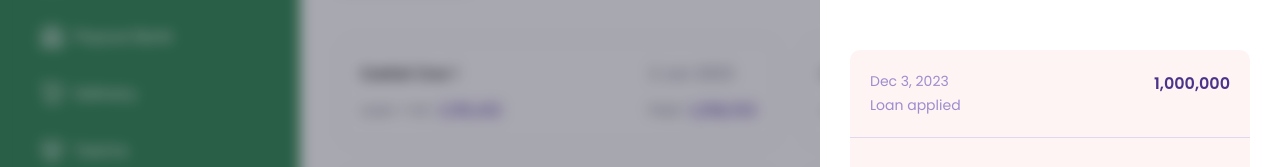
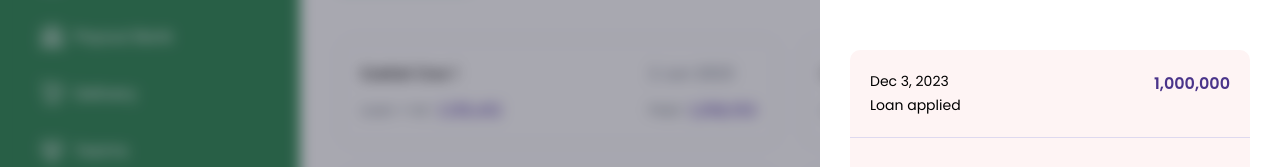
Before and after one commit to projects-for-clients/swifth, a React (Vite) app: page /dashboard/finance in a window 1280 px wide. Both pictures are taken after a click on the element 558 px from the left and 418 px from the top of the page. Shown: the part 326-493 px from the top of the page. Built offline with nearby package versions, Linux system fonts and the light colour scheme.

Commit message:
working on finance

```diff
--- a/src/pages/Finance.tsx
+++ b/src/pages/Finance.tsx
@@ -173,7 +173,7 @@ function Finance() {
                 <button
                   className={`flex justify-between p-8 cursor-pointer w-full `}
                 >
-                  <p className="text-[1.4rem] text-color-purple-light grid justify-items-start">
+                  <p className="text-[1.4rem]  grid justify-items-start">
                     <span>Dec 3, 2023</span>
                     <span className='text-color-purple-2'>Loan applied</span>
                   </p>
```
